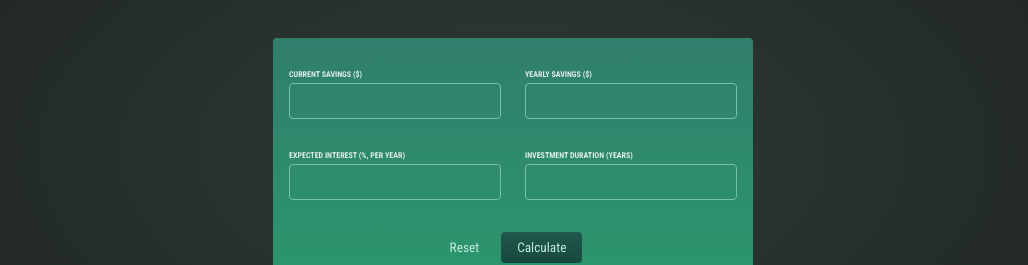
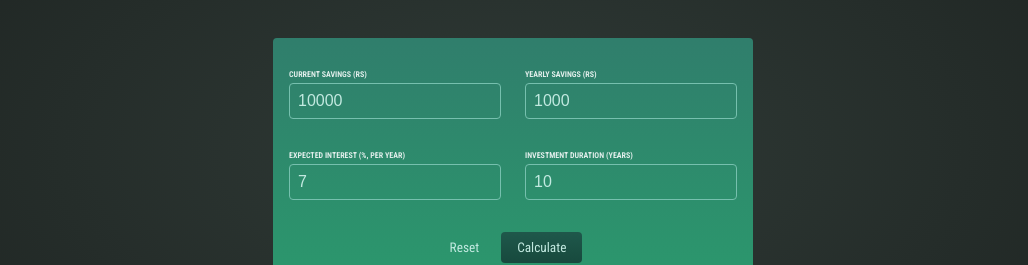
Before and after one commit to likeam/investment-calculator, a React (Create React App) app: page / in a window 1280 px wide. Shown: the part 188-453 px from the top of the page, without its empty margins (127-1155 px from the left). Built offline with nearby package versions, Linux system fonts and the light colour scheme.

Commit message:
Building State managements

```diff
--- a/src/components/UserInput/UserInput.js
+++ b/src/components/UserInput/UserInput.js
@@ -1,35 +1,55 @@
-import React from 'react'
+import React, {useState} from 'react'
+
+
+const initialUserInput = {
+  'current-savings': 10000,
+        'expected-return': 7,
+        'yearly-contribution': 1000,
+        'duration':10
+};
 
 function UserInput() {
 
+const [userInput, setUserInput] =    useState(initialUserInput);
+
     const submitHandler = (event) =>{
-        event.preventDefault();
-        console.log('SUBMIT');
+      event.preventDefault();
+      console.log('SUBMIT');
     };
 
     const resetHandler = () => {
-        console.log('RESET')
+      setUserInput(initialUserInput);
+      console.log('RESET');
     };
 
     const inputChangeHandler = (input, value) => {
-        console.log(input, value);
+        setUserInput((prevInput) =>{
+            return {
+              ...prevInput,
+              [input]: value
+            };
+        })
     };
 
   return (
     <form onSubmit={submitHandler} className="form">
         <div className="input-group">
           <p>
-            <label htmlFor="current-savings">Current Savings ($)</label>
+            <label htmlFor="current-savings">Current Savings (Rs)</label>
             <input
-                onChange={(event) => inputChangeHandler('current-saving', event.target.value)}
-                type="number" id="current-savings"
+              onChange={(event) => inputChangeHandler('current-savings', event.target.value)}
+              type="number"
+              id="current-savings"
+              value={userInput['current-savings']}
             />
           </p>
           <p>
-            <label htmlFor="yearly-contribution">Yearly Savings ($)</label>
+            <label htmlFor="yearly-contribution">Yearly Savings (Rs)</label>
             <input
-                onChange={(event) => inputChangeHandler('yearly-contribution', event.target.value)}
-                type="number" id="yearly-contribution"
+            onChange={(event) => inputChangeHandler('yearly-contribution', event.target.value)}
+            type="number"
+            id="yearly-contribution"
+            value={userInput['yearly-contribution']}
             />
           </p>
         </div>
@@ -39,15 +59,19 @@ function UserInput() {
               Expected Interest (%, per year)
             </label>
             <input
-                 onChange={(event) => inputChangeHandler('expected-return', event.target.value)}
-                type="number" id="expected-return"
+              onChange={(event) => inputChangeHandler('expected-return', event.target.value)}
+              type="number"
+              id="expected-return"
+              value={userInput['expected-return']}
             />
           </p>
           <p>
             <label htmlFor="duration">Investment Duration (years)</label>
             <input
-                 onChange={(event) => inputChangeHandler('duration', event.target.value)}
-                type="number" id="duration"
+              onChange={(event) => inputChangeHandler('duration', event.target.value)}
+              type="number"
+              id="duration"
+              value={userInput['duration']}
             />
           </p>
         </div>
```
